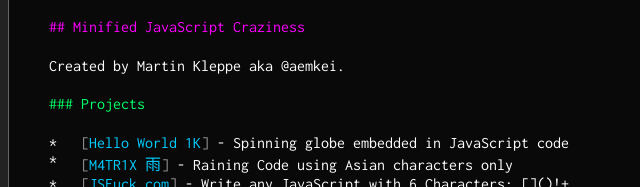
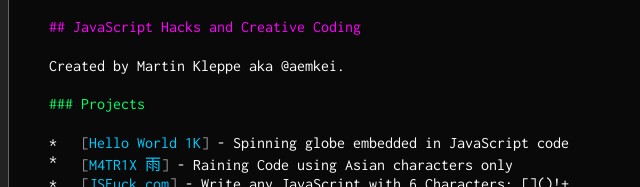
Before and after one commit to aemkei/aemkei.github.io, a plain HTML site: page index.html in a window 1280 px wide. Shown: the part 271-458 px from the top of the page, 0-640 px from the left. Drawn offline with Linux system fonts and the light colour scheme.

Commit message:
Update title.

```diff
--- a/index.html
+++ b/index.html
@@ -1,8 +1,8 @@
 <!DOCTYPE html>
 <html>
   <head>
-    <title>aem1k - crazy.min.js</title>
-    <meta name="description" content="Minimalistic JavaScript Craziness. Created by Martin Kleppe aka @aemkei.">
+    <title>aem1k - JS Hacks &amp; Creativity</title>
+    <meta name="description" content="Pure JavaScript Hacks and Creative Coding. Created by Martin Kleppe aka @aemkei.">
     <meta name="viewport" content="width=600px" />
     <meta property="og:image" content="http://aem1k.com/preview.png" />
     <link rel="author" href="https://plus.google.com/103747379090421872359/posts"/>
@@ -24,7 +24,7 @@
     </pre>
 
     <h1>aem1k</h1>
-    <h2>Minified JavaScript Craziness</h2>
+    <h2>JavaScript Hacks and Creative Coding</h2>
     <p>Created by Martin Kleppe aka @aemkei.</p>
 
     <h3>Projects</h3>
```
